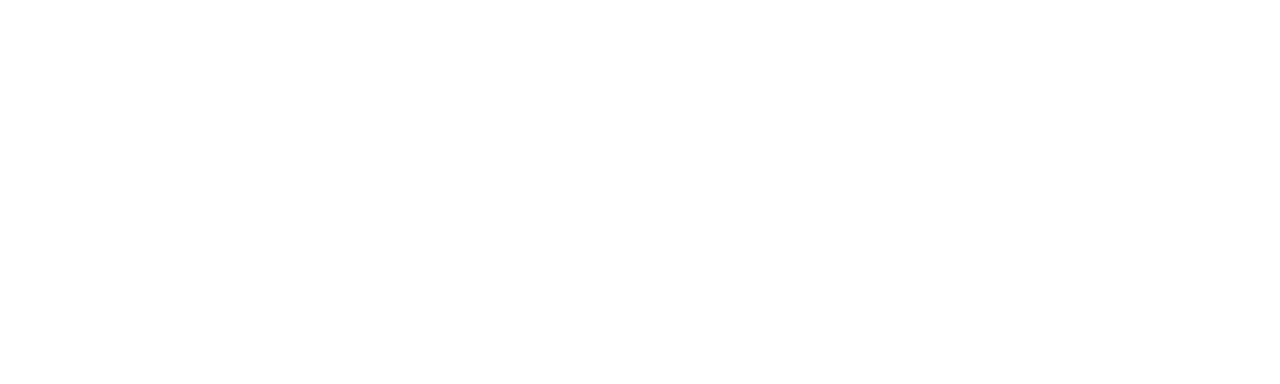
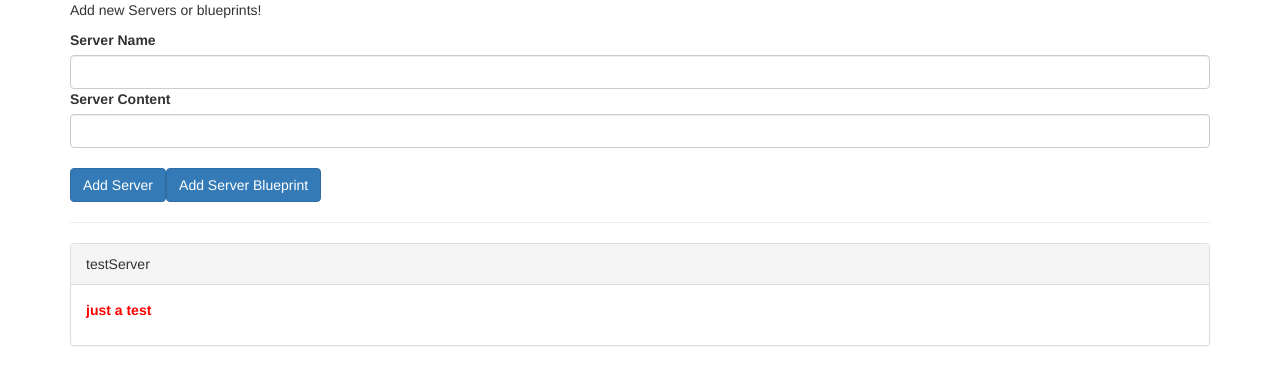
Before and after one commit to Khangithub/shop-saleman, an Angular app: page / in a window 1280 px wide. Shown: the top 384 px of the page. Built offline with nearby package versions, Linux system fonts and the light colour scheme.

Commit message:
bindingData

```diff
--- a/src/app/app.component.html
+++ b/src/app/app.component.html
@@ -1,6 +1,12 @@
 <div class="container">
+  <app-cockpit></app-cockpit>
+  <hr />
   <div class="row">
     <div class="col-xs-12">
+      <app-server-element
+        *ngFor="let serverElement of serverElements"
+        [element]="serverElement"
+      ></app-server-element>
     </div>
   </div>
 </div>
--- a/src/app/app.component.ts
+++ b/src/app/app.component.ts
@@ -1,17 +1,18 @@
 import { Component } from '@angular/core';
+
+type Element = {
+  type: string;
+  name: string;
+  content: string;
+};
 
 @Component({
   selector: 'app-root',
   templateUrl: './app.component.html',
-  // styleUrls: ['./app.component.css'],
-  styles: [
-    `
-      h1 {
-        color: dodgerblue;
-      }
-    `,
-  ],
+  styleUrls: ['./app.component.css'],
 })
 export class AppComponent {
-  name = 'Tam';
+  serverElements: Element[] = [
+    { type: 'server', name: 'testServer', content: 'just a test' },
+  ];
 }
--- a/src/app/app.module.ts
+++ b/src/app/app.module.ts
@@ -2,10 +2,14 @@
 import { NgModule } from '@angular/core';
 import { FormsModule } from '@angular/forms';
 import { AppComponent } from './app.component';
+import { CockpitComponent } from './cockpit/cockpit.component';
+import { ServerElementComponent } from './server-element/server-element.component';
 
 @NgModule({
   declarations: [
     AppComponent,
+    CockpitComponent,
+    ServerElementComponent,
   ],
   imports: [
     BrowserModule,
--- /dev/null
+++ b/src/app/cockpit/cockpit.component.html
@@ -0,0 +1,15 @@
+<div class="row">
+  <div class="col-xs-12">
+    <p>Add new Servers or blueprints!</p>
+    <label for="">Server Name</label>
+    <input type="text" class="form-control" [(ngModel)]="newServerName" />
+    <label for="">Server Content</label>
+    <input type="text" class="form-control" [(ngModel)]="newServerContent" />
+    <br />
+    <button class="btn btn-primary" (click)="onAddServer()">Add Server</button>
+
+    <button class="btn btn-primary" (click)="onAddBlueprint()">
+      Add Server Blueprint
+    </button>
+  </div>
+</div>
--- /dev/null
+++ b/src/app/cockpit/cockpit.component.ts
@@ -0,0 +1,30 @@
+import { Component, OnInit } from '@angular/core';
+
+@Component({
+  selector: 'app-cockpit',
+  templateUrl: './cockpit.component.html',
+  styleUrls: ['./cockpit.component.css'],
+})
+export class CockpitComponent implements OnInit {
+  constructor() {}
+  newServerName: string = '';
+  newServerContent: string = '';
+
+  ngOnInit(): void {}
+
+  onAddServer() {
+    // this.serverElements.push({
+    //   type: 'server',
+    //   name: this.newServerName,
+    //   content: this.newServerContent,
+    // });
+  }
+
+  onAddBlueprint() {
+    // this.serverElements.push({
+    //   type: 'blueprint',
+    //   name: this.newServerName,
+    //   content: this.newServerContent,
+    // });
+  }
+}
--- /dev/null
+++ b/src/app/server-element/server-element.component.html
@@ -0,0 +1,12 @@
+<div class="panel panel-default">
+  <div class="panel-heading">{{ element.name }}</div>
+  <div class="panel-body">
+    <p>
+      <strong *ngIf="element.type === 'server'" style="color: red">{{
+        element.content
+      }}</strong>
+
+      <em *ngIf="element.type === 'blueprint'">{{ element.content }}</em>
+    </p>
+  </div>
+</div>
--- /dev/null
+++ b/src/app/server-element/server-element.component.ts
@@ -0,0 +1,15 @@
+import { Component, Input, OnInit } from '@angular/core';
+
+@Component({
+  selector: 'app-server-element',
+  templateUrl: './server-element.component.html',
+  styleUrls: ['./server-element.component.css'],
+})
+export class ServerElementComponent implements OnInit {
+  @Input()
+  element: { type: string; name: string; content: string };
+
+  constructor() {}
+
+  ngOnInit(): void {}
+}
--- a/tsconfig.json
+++ b/tsconfig.json
@@ -6,6 +6,7 @@
     "outDir": "./dist/out-tsc",
     "forceConsistentCasingInFileNames": true,
     "strict": true,
+    "strictPropertyInitialization": false,
     "noImplicitReturns": true,
     "noFallthroughCasesInSwitch": true,
     "sourceMap": true,
```
Also changed, not shown: src/app/cockpit/cockpit.component.css (added), src/app/server-element/server-element.component.css (added), 2 other files (tests, documents, lock files or other folders).
